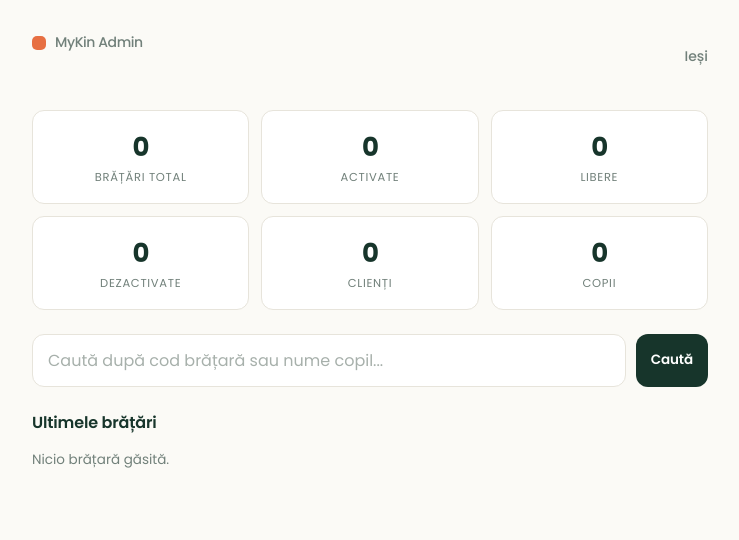
After one commit to Georgedarjan/MYKIN-nou, a Flask app: page /admin in a window 1280 px wide. The commit adds this page. Shown: the top 540 px of the page, without its empty margins (270-1009 px from the left). Run offline with Flask 3, Linux system fonts and the light colour scheme; the visitor is signed in with stand-in values (Sample User, id 1); data comes from the database, SQL or seed files in the repository; data that the repository does not hold is empty.

Commit message:
panou admin cu acces total

```diff
--- a/app.py
+++ b/app.py
@@ -4,7 +4,7 @@ from email.mime.text import MIMEText
 from datetime import datetime
 
 from flask import (
-    Flask, render_template, request, redirect, url_for, flash, abort
+    Flask, render_template, request, redirect, url_for, flash, abort, session
 )
 from flask_login import (
     LoginManager, login_user, logout_user, login_required, current_user
@@ -382,6 +382,119 @@ def genereaza_bratara_test():
     )
 
 
+# ---------------------------------------------------------------------------
+# PANOU ADMIN — acces total (protejat cu parolă din variabila ADMIN_PASSWORD)
+# ---------------------------------------------------------------------------
+from functools import wraps
+
+ADMIN_PASSWORD = os.environ.get("ADMIN_PASSWORD", "")
+
+
+def admin_required(f):
+    @wraps(f)
+    def wrapper(*args, **kwargs):
+        if not session.get("is_admin"):
+            return redirect(url_for("admin_login"))
+        return f(*args, **kwargs)
+    return wrapper
+
+
+@app.route("/admin/login", methods=["GET", "POST"])
+def admin_login():
+    if session.get("is_admin"):
+        return redirect(url_for("admin_dashboard"))
+    if request.method == "POST":
+        pw = request.form.get("password", "")
+        if ADMIN_PASSWORD and pw == ADMIN_PASSWORD:
+            session["is_admin"] = True
+            return redirect(url_for("admin_dashboard"))
+        flash("Parolă greșită.")
+    return render_template("admin_login.html")
+
+
+@app.route("/admin/logout")
+def admin_logout():
+    session.pop("is_admin", None)
+    return redirect(url_for("admin_login"))
+
+
+@app.route("/admin")
+@admin_required
+def admin_dashboard():
+    q = request.args.get("q", "").strip()
+
+    total_bands = Band.query.count()
+    active_bands = Band.query.filter_by(status="active").count()
+    unactivated_bands = Band.query.filter_by(status="unactivated").count()
+    disabled_bands = Band.query.filter_by(status="disabled").count()
+    total_users = User.query.count()
+    total_children = Child.query.count()
+
+    # căutare după cod de brățară sau nume copil
+    if q:
+        bands = Band.query.filter(Band.code.ilike(f"%{q}%")).order_by(Band.id.desc()).all()
+        children = Child.query.filter(Child.name.ilike(f"%{q}%")).all()
+    else:
+        bands = Band.query.order_by(Band.id.desc()).limit(100).all()
+        children = []
+
+    stats = {
+        "total_bands": total_bands,
+        "active_bands": active_bands,
+        "unactivated_bands": unactivated_bands,
+        "disabled_bands": disabled_bands,
+        "total_users": total_users,
+        "total_children": total_children,
+    }
+    return render_template("admin_dashboard.html", stats=stats, bands=bands,
+                           children=children, q=q)
+
+
+@app.route("/admin/child/<int:child_id>", methods=["GET", "POST"])
+@admin_required
+def admin_edit_child(child_id):
+    child = db.session.get(Child, child_id)
+    if not child:
+        abort(404)
+
+    if request.method == "POST":
+        child.name = request.form["name"].strip()
+        child.parent_phone = request.form["parent_phone"].strip()
+        child.parent_phone_2 = request.form.get("parent_phone_2", "").strip() or None
+        child.allergies = request.form.get("allergies", "").strip() or None
+        child.medical = request.form.get("medical", "").strip() or None
+        child.notes = request.form.get("notes", "").strip() or None
+        child.show_name = "show_name" in request.form
+        child.show_allergies = "show_allergies" in request.form
+        child.show_medical = "show_medical" in request.form
+        child.show_notes = "show_notes" in request.form
+        new_photo = upload_child_photo(request.files.get("photo"))
+        if new_photo:
+            child.photo_url = new_photo
+        if request.form.get("remove_photo"):
+            child.photo_url = None
+        db.session.commit()
+        flash(f"Datele lui {child.name} au fost salvate.")
+        return redirect(url_for("admin_dashboard"))
+
+    owner = db.session.get(User, child.user_id)
+    return render_template("admin_child_edit.html", child=child, owner=owner)
+
+
+@app.route("/admin/band/<int:band_id>/toggle", methods=["POST"])
+@admin_required
+def admin_toggle_band(band_id):
+    band = db.session.get(Band, band_id)
+    if not band:
+        abort(404)
+    if band.status == "active":
+        band.status = "disabled"
+    elif band.status == "disabled" and band.child_id:
+        band.status = "active"
+    db.session.commit()
+    return redirect(url_for("admin_dashboard", q=request.args.get("q", "")))
+
+
 @app.cli.command("init-db")
 def init_db():
     """Creează tabelele. Rulează: flask init-db"""
--- a/static/style.css
+++ b/static/style.css
@@ -319,3 +319,43 @@ textarea { min-height: 74px; resize: vertical; }
   margin-top: 24px;
   line-height: 1.5;
 }
+
+/* ---------- Admin ---------- */
+.admin-wrap { max-width: 720px; }
+.stats-grid {
+  display: grid;
+  grid-template-columns: repeat(3, 1fr);
+  gap: 12px;
+  margin-bottom: 24px;
+}
+.stat {
+  background: var(--surface);
+  border: 1px solid var(--line);
+  border-radius: var(--radius-sm);
+  padding: 16px;
+  text-align: center;
+}
+.stat-num { font-size: 26px; font-weight: 700; color: var(--forest); letter-spacing: -.03em; }
+.stat-lbl { font-size: 11.5px; color: var(--muted); text-transform: uppercase; letter-spacing: .06em; margin-top: 2px; }
+
+.admin-search { display: flex; gap: 10px; margin-bottom: 8px; }
+.admin-search input { margin: 0; }
+
+.admin-row {
+  display: flex;
+  justify-content: space-between;
+  align-items: center;
+  gap: 12px;
+  background: var(--surface);
+  border: 1px solid var(--line);
+  border-radius: var(--radius-sm);
+  padding: 14px 16px;
+  margin-bottom: 8px;
+}
+.admin-row-title { font-weight: 600; font-size: 15px; color: var(--forest); display: flex; align-items: center; gap: 8px; }
+.admin-row-meta { font-size: 13px; color: var(--muted); margin-top: 2px; }
+
+@media (max-width: 480px) {
+  .stats-grid { grid-template-columns: repeat(2, 1fr); }
+  .admin-row { flex-direction: column; align-items: flex-start; }
+}
--- /dev/null
+++ b/templates/admin_dashboard.html
@@ -0,0 +1,72 @@
+{% extends "base.html" %}
+{% block title %}Admin — MyKin{% endblock %}
+{% block wrapclass %}admin-wrap{% endblock %}
+{% block body %}
+<div class="topbar">
+  <a class="brand" href="{{ url_for('admin_dashboard') }}"><span class="dot"></span> MyKin Admin</a>
+  <a href="{{ url_for('admin_logout') }}">Ieși</a>
+</div>
+
+<div class="stats-grid">
+  <div class="stat"><div class="stat-num">{{ stats.total_bands }}</div><div class="stat-lbl">Brățări total</div></div>
+  <div class="stat"><div class="stat-num">{{ stats.active_bands }}</div><div class="stat-lbl">Activate</div></div>
+  <div class="stat"><div class="stat-num">{{ stats.unactivated_bands }}</div><div class="stat-lbl">Libere</div></div>
+  <div class="stat"><div class="stat-num">{{ stats.disabled_bands }}</div><div class="stat-lbl">Dezactivate</div></div>
+  <div class="stat"><div class="stat-num">{{ stats.total_users }}</div><div class="stat-lbl">Clienți</div></div>
+  <div class="stat"><div class="stat-num">{{ stats.total_children }}</div><div class="stat-lbl">Copii</div></div>
+</div>
+
+<form method="get" class="admin-search">
+  <input type="text" name="q" value="{{ q }}" placeholder="Caută după cod brățară sau nume copil...">
+  <button class="btn btn-sm" type="submit" style="margin-top:0;">Caută</button>
+</form>
+
+{% if q and children %}
+<h2 style="margin-top:24px;">Copii găsiți</h2>
+{% for c in children %}
+<div class="admin-row">
+  <div>
+    <div class="admin-row-title">{{ c.name }}</div>
+    <div class="admin-row-meta">{{ c.parent_phone }}{% if c.allergies %} · alergii: {{ c.allergies }}{% endif %}</div>
+  </div>
+  <a class="btn btn-ghost btn-sm" href="{{ url_for('admin_edit_child', child_id=c.id) }}">Editează</a>
+</div>
+{% endfor %}
+{% endif %}
+
+<h2 style="margin-top:24px;">
+  {% if q %}Brățări găsite{% else %}Ultimele brățări{% endif %}
+</h2>
+{% if not bands %}
+  <p class="muted small">Nicio brățară găsită.</p>
+{% endif %}
+{% for band in bands %}
+<div class="admin-row">
+  <div>
+    <div class="admin-row-title">
+      {{ band.code }}
+      <span class="band-pill {{ band.status }}">
+        {% if band.status == 'active' %}Activă{% elif band.status == 'disabled' %}Dezactivată{% else %}Liberă{% endif %}
+      </span>
+    </div>
+    {% if band.child %}
+      <div class="admin-row-meta">{{ band.child.name }} · {{ band.child.parent_phone }}</div>
+    {% else %}
+      <div class="admin-row-meta">neactivată</div>
+    {% endif %}
+  </div>
+  <div style="display:flex; gap:8px; align-items:center;">
+    {% if band.child %}
+      <a class="btn btn-ghost btn-sm" href="{{ url_for('admin_edit_child', child_id=band.child.id) }}">Editează</a>
+    {% endif %}
+    {% if band.status in ['active','disabled'] %}
+    <form method="post" action="{{ url_for('admin_toggle_band', band_id=band.id, q=q) }}" style="margin:0;">
+      <button class="btn btn-sm {% if band.status=='active' %}btn-danger{% else %}btn-ghost{% endif %}" type="submit" style="margin-top:0;">
+        {% if band.status == 'active' %}Dezactivează{% else %}Reactivează{% endif %}
+      </button>
+    </form>
+    {% endif %}
+  </div>
+</div>
+{% endfor %}
+{% endblock %}
```
Also changed, not shown: templates/admin_child_edit.html (added, +67 -0 lines), templates/admin_login.html (added, +15 -0 lines).
